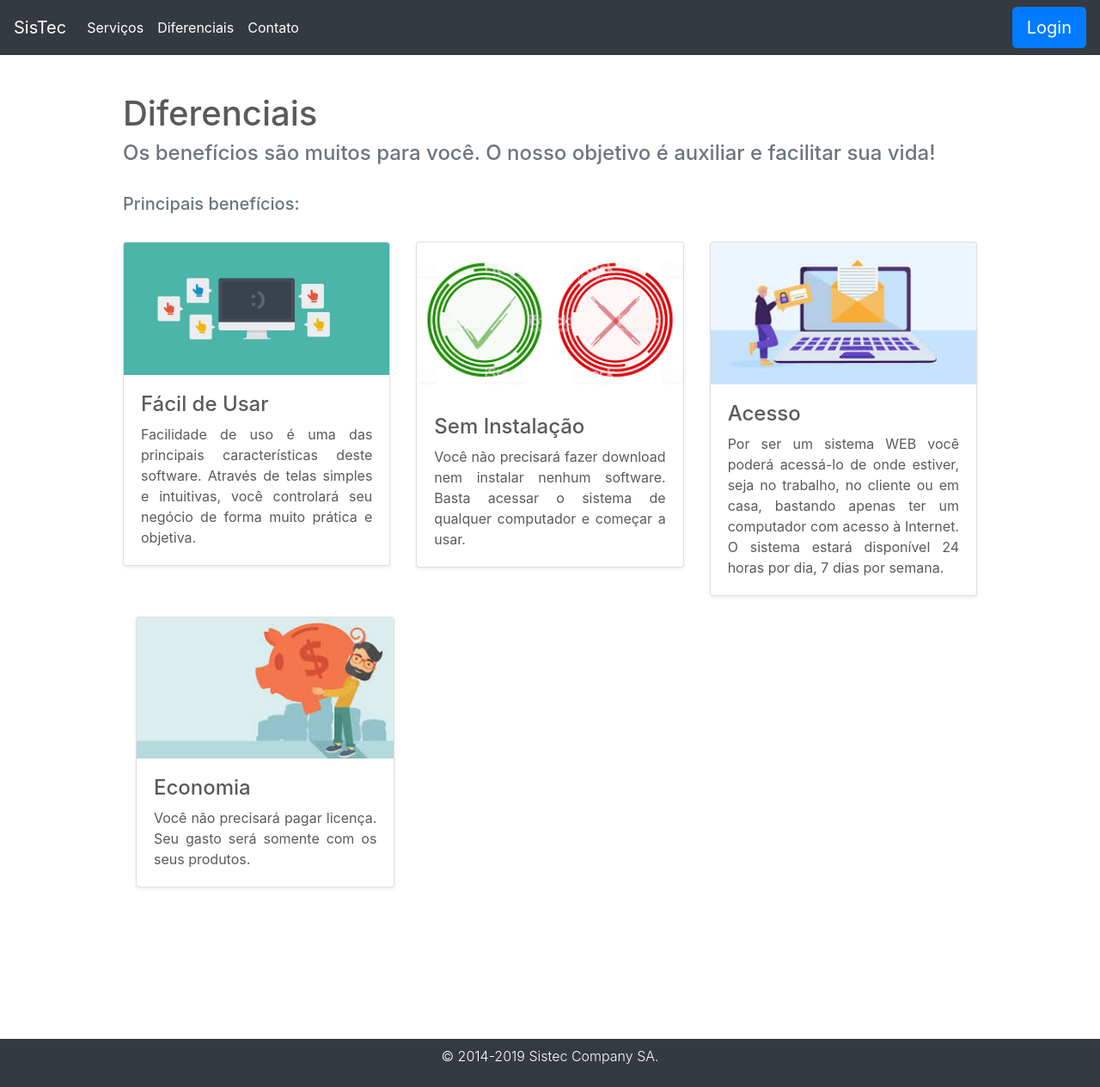
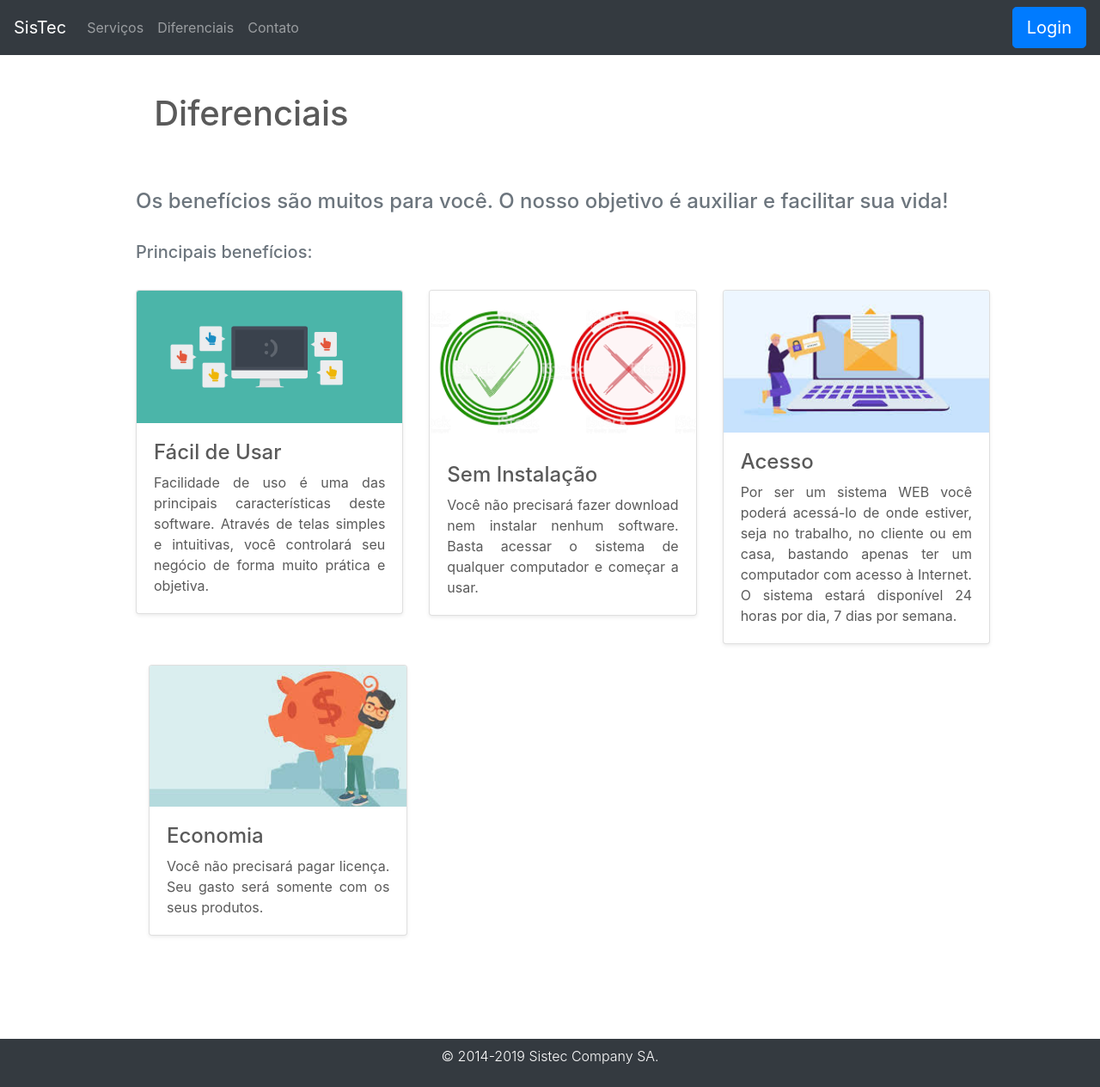
Before and after one commit to SamuelHericles/Projeto_Final_Tec_Web, a PHP site: page /Diferenciais.php in a window 1280 px wide. Shown: the whole page at 86% size. Run offline with PHP 8.4, Linux system fonts and the light colour scheme.

Commit message:
Estilização de páginas

```diff
--- a/Contato.php
+++ b/Contato.php
@@ -5,7 +5,7 @@
       <main role="main">
 
         <div class="container">
-          <h2>Formulário para contato</h2>
+          <h1>Formulário para contato</h1>
 
           <form class="formone" method="POST" action="email.php">
 
--- a/Diferenciais.php
+++ b/Diferenciais.php
@@ -5,6 +5,8 @@
 
         <div class="container">
           <h1>Diferenciais</h1>
+
+          <div class=" divone container">
           <h4 class="text-muted pb-4">Os benefícios são muitos para você. O nosso objetivo é auxiliar e facilitar sua vida!</h4>
           <h5 class="text-muted pb-4">Principais benefícios:</h5>
           <div class="row">
@@ -49,6 +51,8 @@
         </div>
       </main>
 
+    </div>
+
 <?php
   include "footer.php"
 ?>
--- a/cabecalho.php
+++ b/cabecalho.php
@@ -23,13 +23,13 @@
           </button>
           <div class="collapse navbar-collapse" id="navbarCollapse">
             <ul class="navbar-nav mr-auto">
-              <li class="nav-item active">
+              <li class="nav-item">
                 <a class="nav-link" href="Servico.php">Serviços</a>
               </li>
-              <li class="nav-item active">
+              <li class="nav-item">
                 <a class="nav-link" href="Diferenciais.php">Diferenciais</a>
               </li>
-              <li class="nav-item active">
+              <li class="nav-item">
                 <a class="nav-link" href="Contato.php">Contato</a>
               </li>
             </ul>
--- a/estilo.css
+++ b/estilo.css
@@ -66,7 +66,18 @@ footer p{
 
 h2{
     position: absolute;
-    left: 15%;
+    left: 14%;
+}
+
+h1{
+    position: absolute;
+    left: 14%;
+}
+.divone{
+    position: absolute;
+    top: 20% ;
+    width: 1200px;
+
 }
 
 .formone{
```
